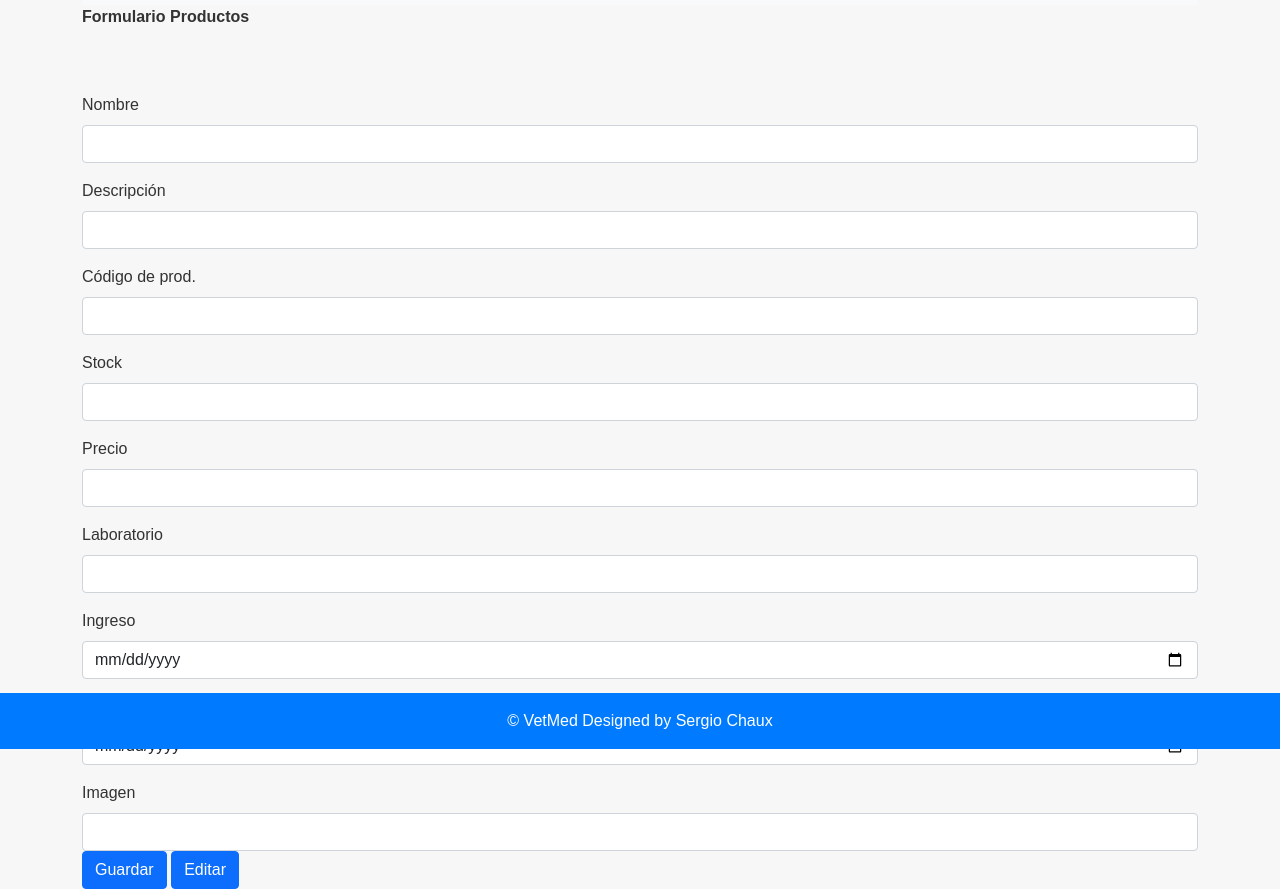
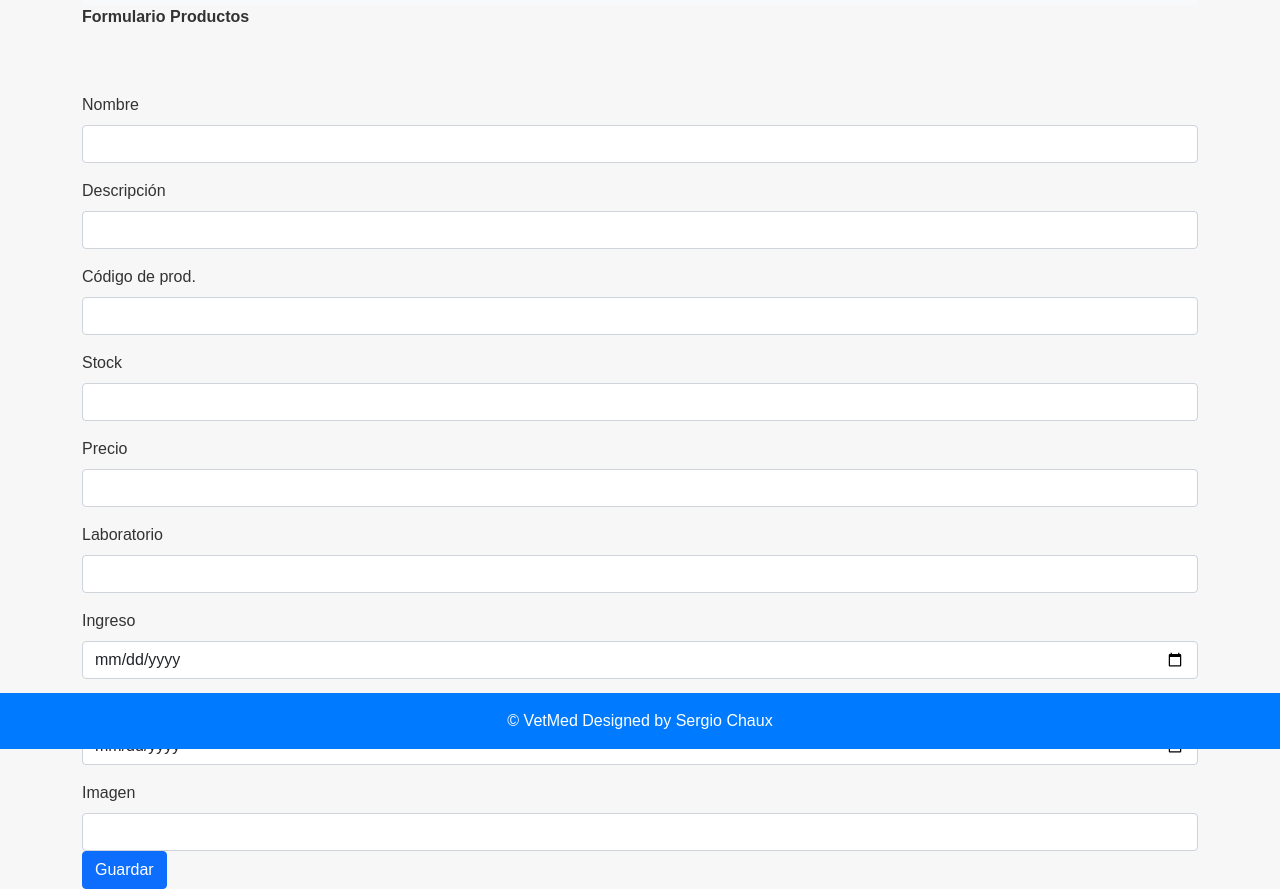
Before and after one commit to rurushuviburitania/pruebafrontend, a plain HTML site: page formProductos.html in a window 1280 px wide. Shown: the part 51-940 px from the top of the page. Drawn offline with nearby package versions, Linux system fonts and the light colour scheme; no server answers.

Commit message:
formproductos

```diff
--- a/formProductos.html
+++ b/formProductos.html
@@ -86,7 +86,7 @@
                 </div>
 
                 <button type="button" class="btn btn-primary" onclick="guardarProductos()">Guardar</button>
-                <button type="button" class="btn btn-primary" id="btn-editar">Editar</button>
+                <!-- <button type="button" class="btn btn-primary" id="btn-editar">Editar</button> -->
 
             </form>
         </div>
```
